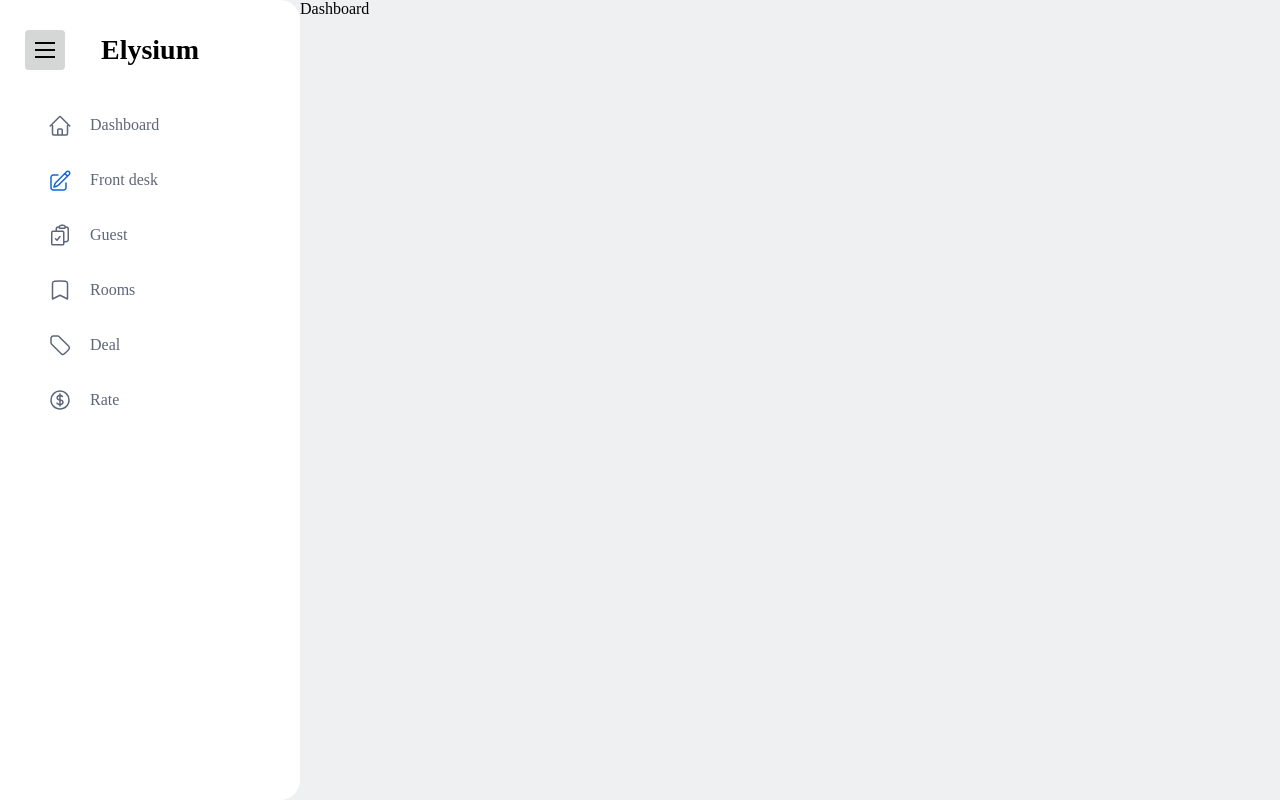
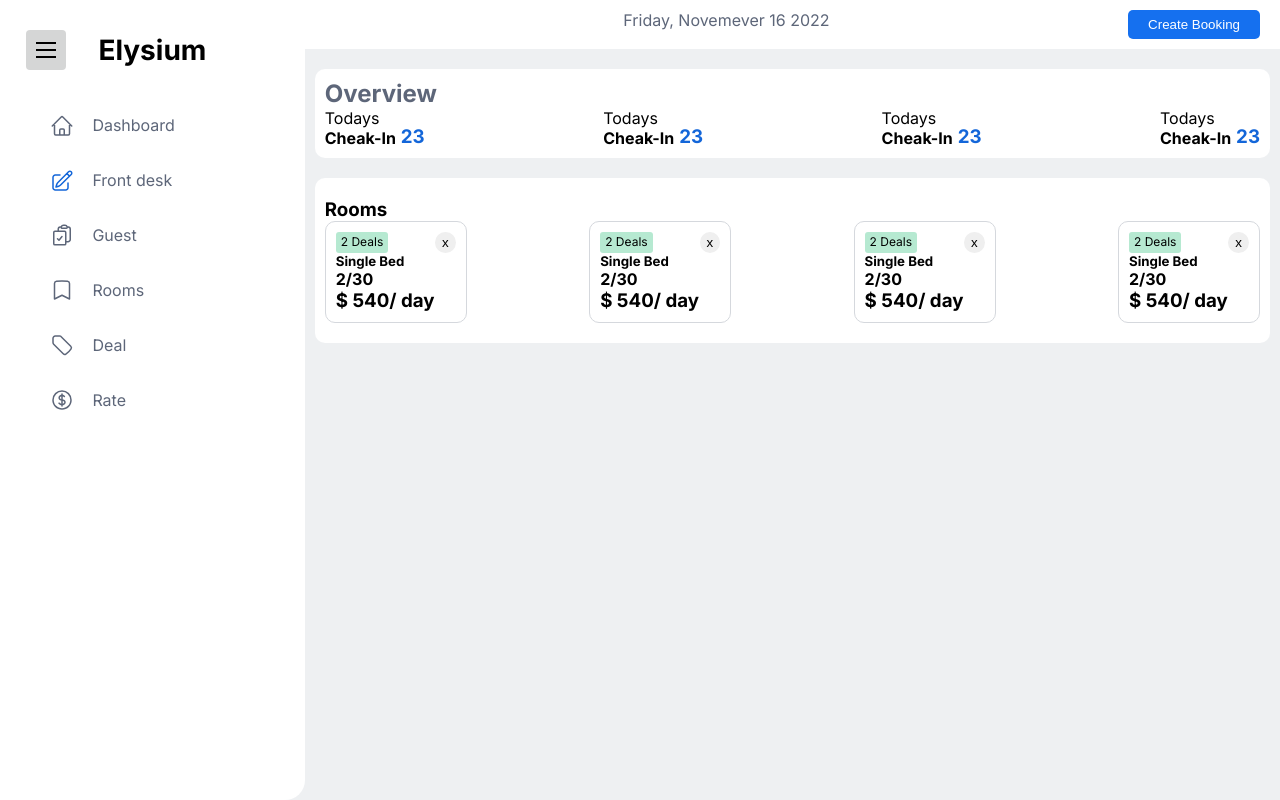
Before and after one commit to Abdullah-Khalil123/Elysium, a Next.js app: page /Dashboard in a window 1280 px wide. Built offline with nearby package versions, Linux system fonts and the light colour scheme.

Commit message:
UI enhance

```diff
--- /dev/null
+++ b/src/app/Dashboard/Overview/Overview.module.css
@@ -0,0 +1,25 @@
+.overview{
+    width: calc(100% - 40px);
+    background-color: white;
+    border-radius: 10px;
+    padding: 10px 10px;
+    margin-bottom: 20px;
+}
+.overview h2{
+    color: #5d6679;
+}
+.overviewItems{
+    display: flex;
+    justify-content: space-between;
+}
+
+
+.overviewItem{
+    display: flex;
+    align-items: flex-end;
+}
+
+.overview h3{
+    margin-left: 5px;
+    color: #1366d9;
+}
--- /dev/null
+++ b/src/app/Dashboard/Overview/index.tsx
@@ -0,0 +1,30 @@
+import React from "react";
+import style from "./Overview.module.css";
+
+const Overview = () => {
+  return (
+    <div className={style.overview}>
+      <h2>Overview</h2>
+      <div className={style.overviewItems}>
+        <OverviewItem />
+        <OverviewItem />
+        <OverviewItem />
+        <OverviewItem />
+      </div>
+    </div>
+  );
+};
+
+const OverviewItem = () => {
+  return (
+    <div className={style.overviewItem}>
+      <div>
+        <p>Todays</p>
+        <h4>Cheak-In</h4>
+      </div>
+      <h3>23</h3>
+    </div>
+  );
+};
+
+export default Overview;
--- /dev/null
+++ b/src/app/Dashboard/Rooms/Rooms.module.css
@@ -0,0 +1,41 @@
+.RoomItem{
+    padding: 10px 10px;
+    width: 120px;
+    border: solid 1px #d5d8dd;
+    border-radius: 10px;
+}
+
+.Rooms{
+    width: calc(100% - 40px);
+    background-color: white;
+    padding: 20px 10px;
+    border-radius: 10px;
+    margin-bottom: 20px;
+}
+
+.RoomsBoxes{
+    display: flex;
+    justify-content: space-between;
+}
+.RoomItemButtonflex{
+    display: flex;
+    justify-content: space-between;
+}
+
+.RoomItemButtonflex p {
+    font-size: 12px;
+    padding: 2px 5px;
+    background-color: #b6e9d1;
+    border-radius: 3px;
+}
+
+.RoomItemButtonflex button{
+    border: none;
+    outline: none;
+    padding: 3px 7px;
+    border-radius: 50%;
+}
+
+.RoomItemButtonflex button:hover {
+    background-color: #d5d8dd;
+}
--- /dev/null
+++ b/src/app/Dashboard/Rooms/index.tsx
@@ -0,0 +1,32 @@
+import React from "react";
+import style from "./Rooms.module.css";
+
+const RoomsDashBoard = () => {
+  return (
+    <div className={style.Rooms}>
+      <h3>Rooms</h3>
+      <div className={style.RoomsBoxes}>
+        <RoomsItem />
+        <RoomsItem />
+        <RoomsItem />
+        <RoomsItem />
+      </div>
+    </div>
+  );
+};
+
+const RoomsItem = () => {
+  return (
+    <div className={style.RoomItem}>
+      <div className={style.RoomItemButtonflex}>
+        <p>2 Deals</p>
+        <button>x</button>
+      </div>
+      <h5>Single Bed</h5>
+      <h4>2/30</h4>
+      <h3>$ 540/ day</h3>
+    </div>
+  );
+};
+
+export default RoomsDashBoard;
--- /dev/null
+++ b/src/app/Dashboard/dashboard.module.css
@@ -0,0 +1,6 @@
+.Dashboard{
+    width: 100%;
+    display: flex;
+    flex-direction: column;
+    align-items: center;
+}
--- a/src/app/Dashboard/page.tsx
+++ b/src/app/Dashboard/page.tsx
@@ -1,7 +1,15 @@
 import React from "react";
+import Overview from "./Overview";
+import RoomsD from "./Rooms";
+import style from "./dashboard.module.css";
 
 const Dashboard = () => {
-  return <div>Dashboard</div>;
+  return (
+    <div className={style.Dashboard}>
+      <Overview />
+      <RoomsD />
+    </div>
+  );
 };
 
 export default Dashboard;
--- /dev/null
+++ b/src/app/Header/Header.module.css
@@ -0,0 +1,19 @@
+.Header{
+    display: flex;
+    justify-content: space-between;
+    padding: 10px 20px;
+    background-color: white;
+    margin-bottom: 20px;
+}
+.Header p{
+    color: #5d6679;
+}
+.Header button{
+    padding: 7px 20px;
+    border-radius: 5px;
+    outline: none;
+    border: none;
+    background-color: #1570ef;
+    color: white;
+    cursor: pointer;
+}
--- /dev/null
+++ b/src/app/Header/index.tsx
@@ -0,0 +1,13 @@
+import style from "./Header.module.css";
+
+const Header = () => {
+  return (
+    <div className={style.Header}>
+      <div></div>
+      <p>Friday, Novemever 16 2022</p>
+      <button>Create Booking</button>
+    </div>
+  );
+};
+
+export default Header;
--- a/src/app/SideNav/SideNav.module.css
+++ b/src/app/SideNav/SideNav.module.css
@@ -1,9 +1,9 @@
 .SideNav{
-    width: 300px;
+    width: 400px;
     height: 100vh;
     position: relative;
     overflow: hidden;
-    border-radius: 0 20px 20px 0;
+    border-radius: 0 0px 20px 0;
     background-color: white;
 }
 
@@ -53,8 +53,6 @@
     display: flex;
     align-items: center;
     justify-content: center;
-}
-.Icons img{
 }
 .button{
     position: absolute;
--- a/src/app/SideNav/page.tsx
+++ b/src/app/SideNav/index.tsx
@@ -1,12 +1,11 @@
 "use client";
-import React, { useState } from "react";
+import React, { useEffect, useState } from "react";
 import style from "./SideNav.module.css";
 import Link from "next/link";
 import Icons from "./SideNav";
 const SideNav = () => {
-  console.log(Icons);
   const [extended, setextended] = useState(true);
-  const innerWidth = window.innerWidth;
+  let innerWidth: number;
   const list2 = [
     { name: "Dashboard", icon: Icons[0] },
     { name: "Front desk", icon: Icons[1] },
@@ -15,6 +14,10 @@
     { name: "Deal", icon: Icons[4] },
     { name: "Rate", icon: Icons[5] },
   ];
+
+  useEffect(() => {
+    innerWidth = window.innerWidth;
+  });
   return (
     <>
       {extended ? null : (
--- a/src/app/layout.tsx
+++ b/src/app/layout.tsx
@@ -1,7 +1,12 @@
 import type { Metadata } from "next";
-import SideNav from "./SideNav/page";
+import SideNav from "./SideNav";
 import "./globles.css";
+import Header from "./Header";
+import { Inter } from "next/font/google";
 
+const inter = Inter({
+  subsets: ["latin"],
+});
 export const metadata: Metadata = {
   title: "Elysium Reports",
   description: "Data Manager by Nextjs",
@@ -14,9 +19,12 @@
 }>) {
   return (
     <html lang="en">
-      <body>
+      <body className={inter.className}>
         <SideNav />
-        {children}
+        <div style={{ width: "100%" }}>
+          <Header />
+          {children}
+        </div>
       </body>
     </html>
   );
```
